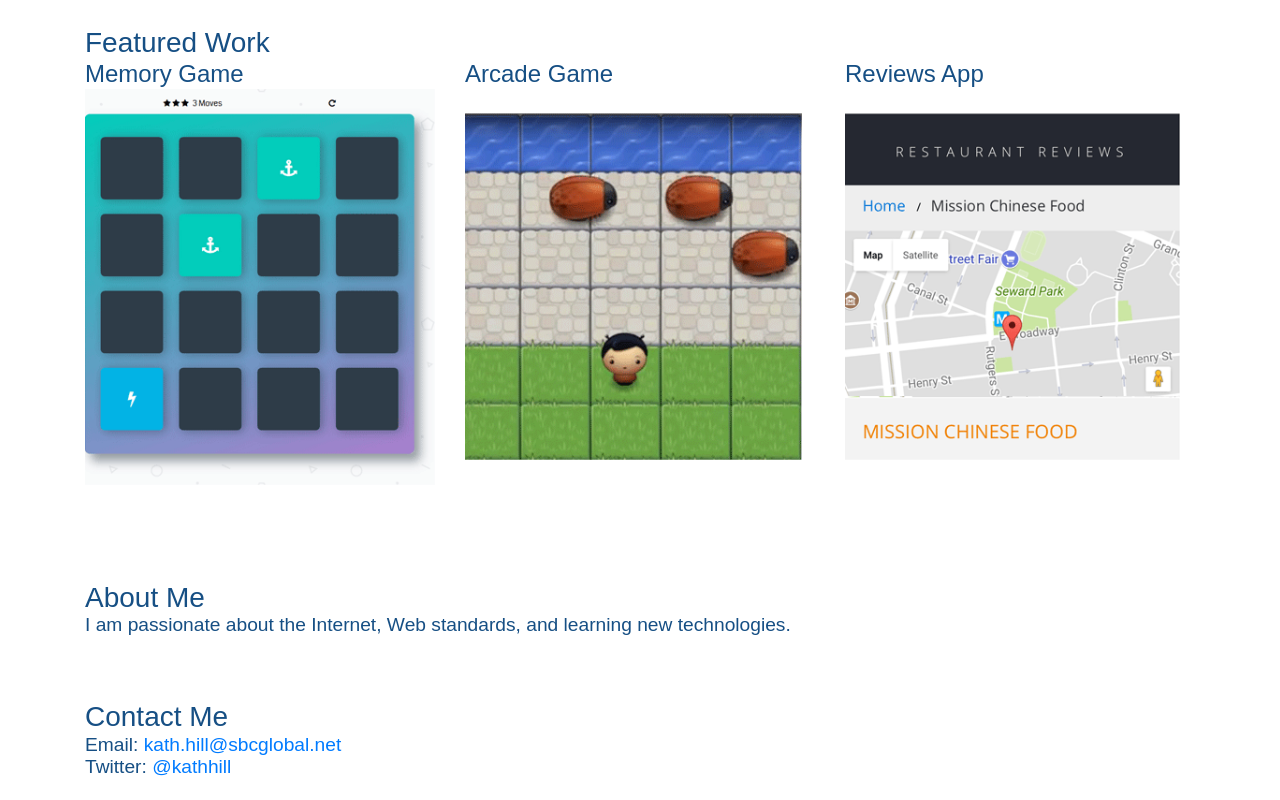
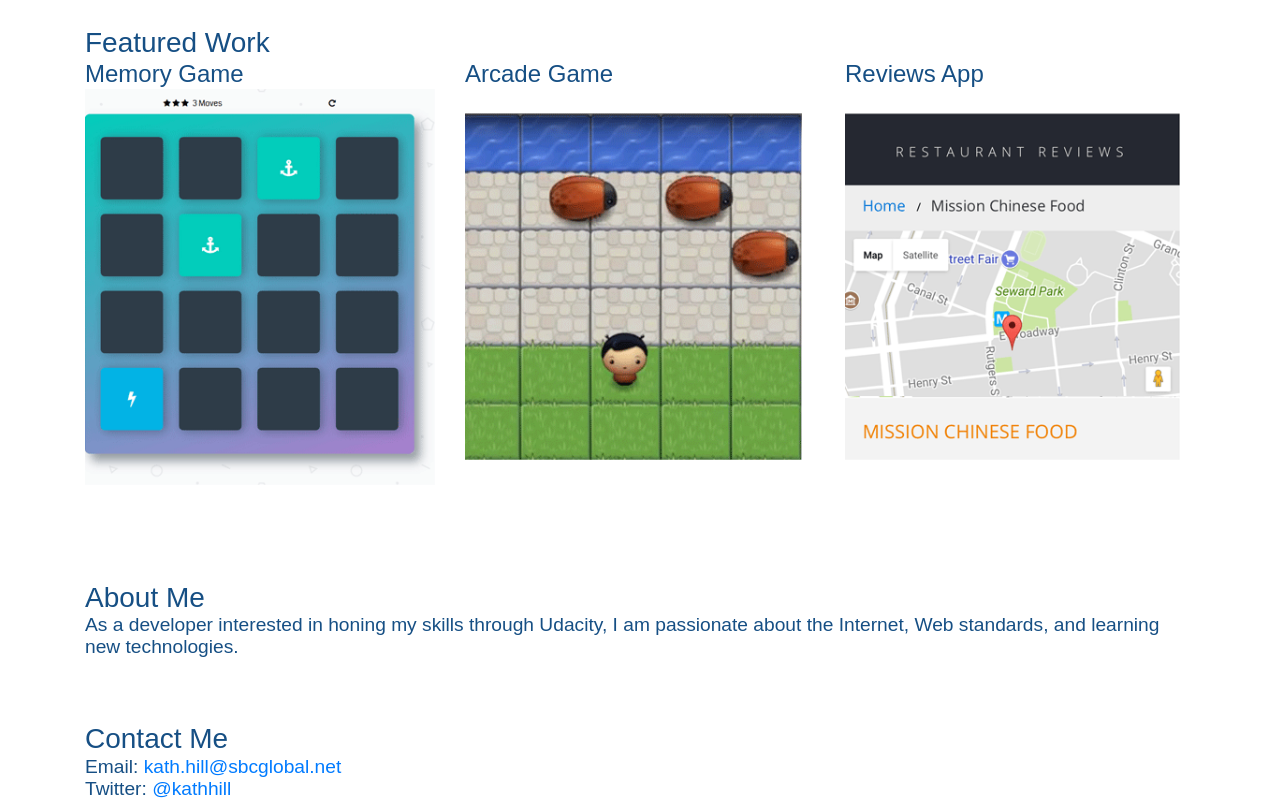
Before and after one commit to kathhill/portfolio-website, a plain HTML site: page index.html in a window 1280 px wide. Shown: the part 573-1373 px from the top of the page. Before the commit the page ends 1351 px from the top, so only its background shows below. Drawn offline with nearby package versions, Linux system fonts and the light colour scheme; a web font is replaced by a local one.

Commit message:
Updated bio section.

```diff
--- a/index.html
+++ b/index.html
@@ -65,7 +65,7 @@
 			<section id="about" class="content-wrapper">
 				<div class="container">
 					<h3>About Me</h3>
-					<p>I am passionate about the Internet, Web standards, and learning new technologies. </p>
+					<p>As a developer interested in honing my skills through Udacity, I am passionate about the Internet, Web standards, and learning new technologies. </p>
 				</div>
 			</section>
 		</main>
```
